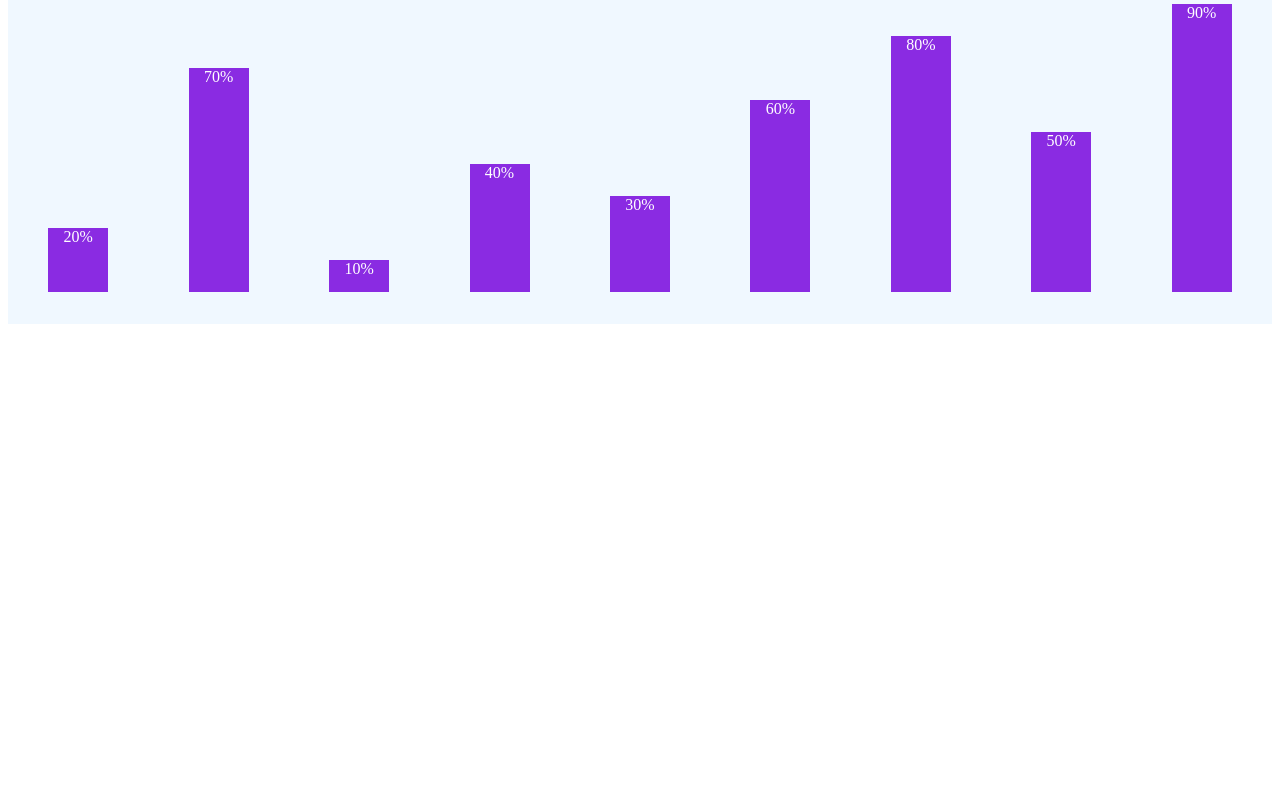
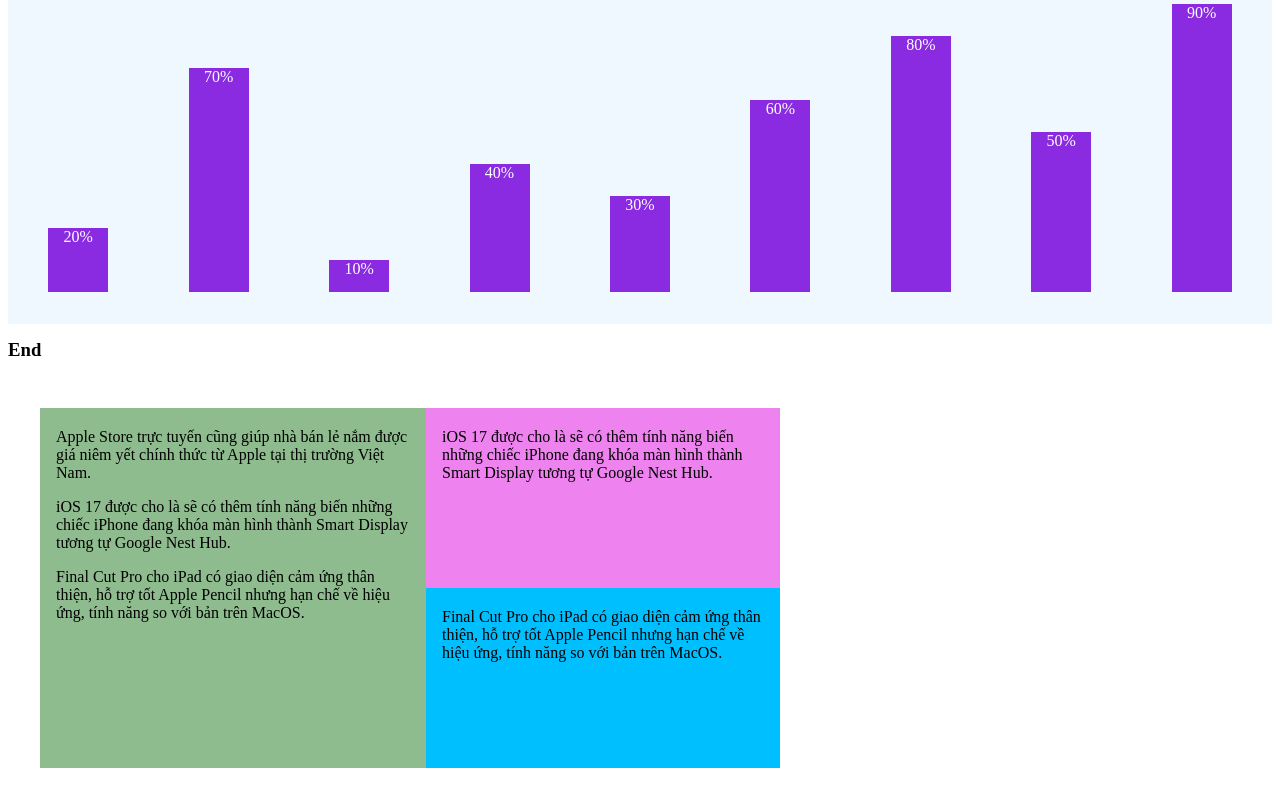
Before and after one commit to dat101196/HTML_CSS, a plain HTML site: page html/flex.html in a window 1280 px wide. Shown: the part 1212-2012 px from the top of the page. Before the commit the page ends 1536 px from the top, so only its background shows below. Drawn offline with Linux system fonts and the light colour scheme.

Commit message:
Update flex lesson

```diff
--- a/css/style.css
+++ b/css/flex.css
@@ -33,7 +33,7 @@
 
 
 .form-container {
-  width: 30%;
+  width: 300px;
   background-color: wheat;
   padding: 10px 20px;
   margin: auto;
@@ -80,6 +80,13 @@
   display: flex;
   justify-content: space-evenly;
   flex-wrap: wrap;
+  flex-direction: column;
+}
+
+@media (min-width: 768px) {
+  .feature-layout{
+    flex-direction: row;
+  }
 }
 
 .feature-item {
@@ -163,3 +170,34 @@
     height: var(--percent);
   }
 }
+
+.the-end{
+  display: flex;
+  padding: 32px;
+  max-width: 740px;
+  min-height: 360px;
+}
+
+.the-end__first{
+  padding: 4px 16px;
+  background-color: darkseagreen;
+  flex: 1;
+}
+
+.the-end__second{
+  flex: 1;
+  display: flex;
+  flex-direction: column;
+}
+
+.the-end__second-one{
+  flex:1;
+  padding: 4px 16px;
+  background-color: violet;
+}
+
+.the-end__second-two{
+  flex:1;
+  padding: 4px 16px;
+  background-color: deepskyblue;
+}
--- a/html/index.html
+++ b/html/flex.html
@@ -6,7 +6,7 @@
     <meta http-equiv="X-UA-Compatible" content="IE=edge">
     <meta name="viewport" content="width=device-width, initial-scale=1.0">
     <title>Flex Layout</title>
-    <link rel="stylesheet" href="../css/style.css">
+    <link rel="stylesheet" href="../css/flex.css">
 </head>
 
 <body>
@@ -116,6 +116,29 @@
             <div class="chart-layout__item" style="--percent: 50%">50%</div>
             <div class="chart-layout__item" style="--percent: 90%">90%</div>
         </div>
+
+        <!-- End -->
+        <h3 class="title">End</h3>
+        <div class="the-end">
+            <div class="the-end__first">
+                <p>Apple Store trực tuyến cũng giúp nhà bán lẻ nắm được giá niêm yết chính thức từ Apple tại thị
+                    trường Việt Nam.</p>
+                <p>iOS 17 được cho là sẽ có thêm tính năng biến những chiếc iPhone đang khóa màn hình thành Smart
+                    Display tương tự Google Nest Hub.</p>
+                <p>Final Cut Pro cho iPad có giao diện cảm ứng thân thiện, hỗ trợ tốt Apple Pencil nhưng hạn chế về
+                    hiệu ứng, tính năng so với bản trên MacOS.</p>
+            </div>
+            <div class="the-end__second">
+                <div class="the-end__second-one">
+                    <p>iOS 17 được cho là sẽ có thêm tính năng biến những chiếc iPhone đang khóa màn hình thành Smart
+                        Display tương tự Google Nest Hub.</p>
+                </div>
+                <div class="the-end__second-two">
+                    <p>Final Cut Pro cho iPad có giao diện cảm ứng thân thiện, hỗ trợ tốt Apple Pencil nhưng hạn chế về
+                        hiệu ứng, tính năng so với bản trên MacOS.</p>
+                </div>
+            </div>
+        </div>
     </div>
 </body>
 
```
